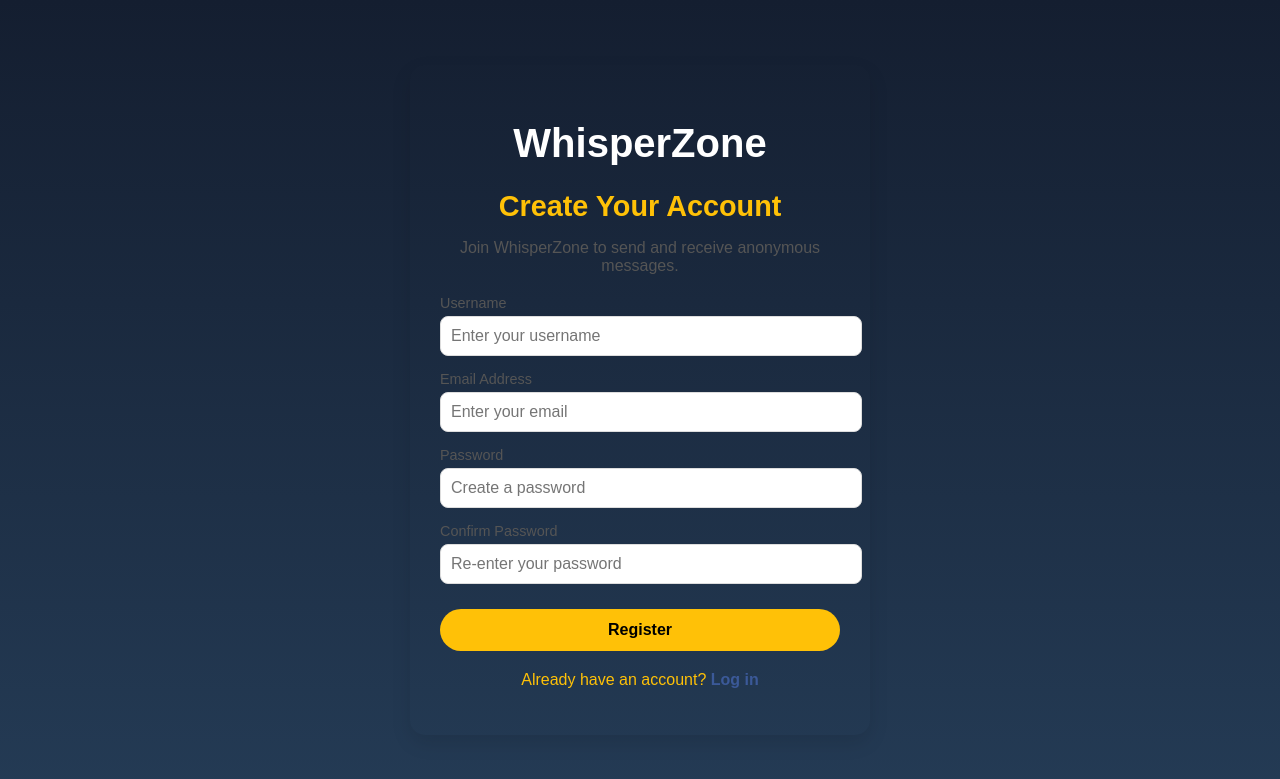
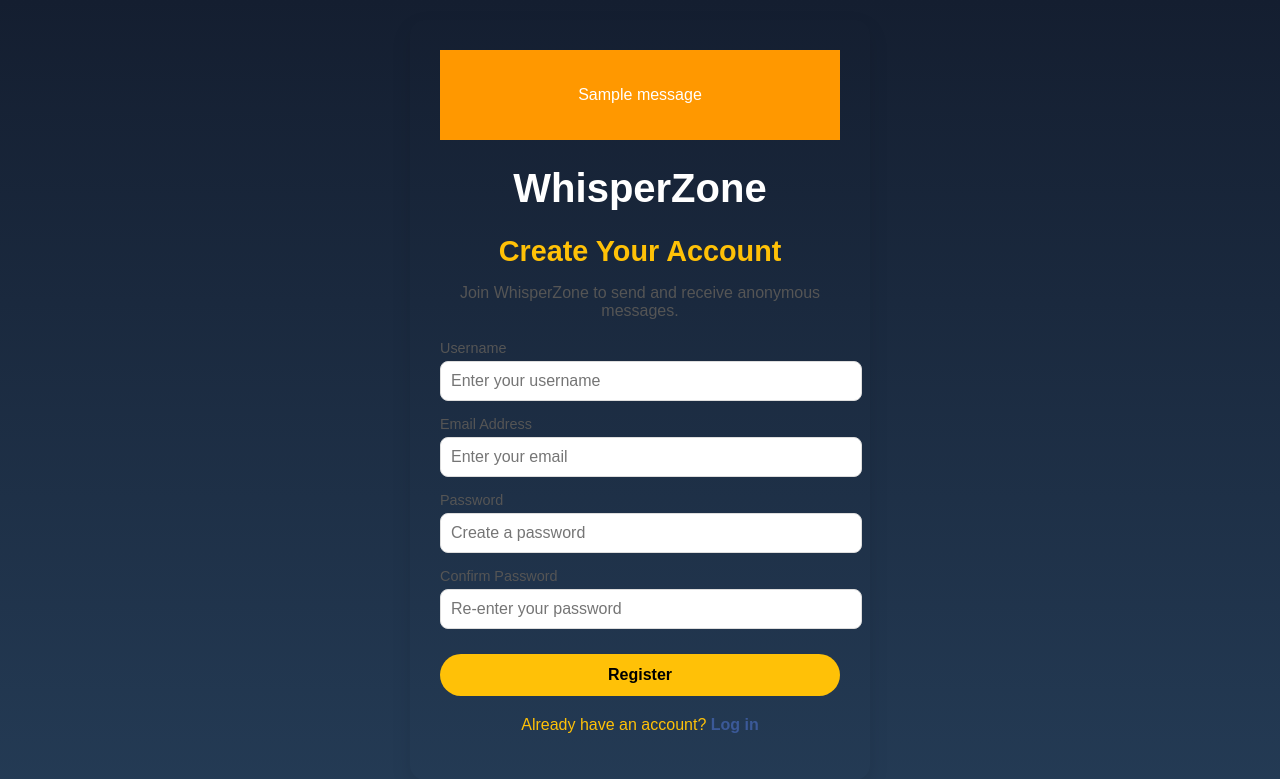
Before and after one commit to codingwhiz-BackendDev/WhisperZone, a Django app: page /register in a window 1280 px wide. Shown: the top 779 px of the page. Run offline with Django 5.2, Linux system fonts and the light colour scheme; one stand-in notice (Sample message) is shown.

Commit message:
'Update'

```diff
--- a/App/views.py
+++ b/App/views.py
@@ -4,6 +4,8 @@ from django.contrib import messages
 from .models import AnonymousMessage,Users
 from django.contrib.auth.decorators import login_required
 from django.http import HttpResponse
+from django.core.mail import send_mail
+from django.conf import settings
 
 # Create your views here.
 
@@ -43,6 +45,22 @@ def register(request):
             else:
                 user = User.objects.create_user(username=username, email=email, password=password)
                 user.save()
+                send_mail(
+                    """Welcome to WhisperZone!,
+                    Hi there!
+
+                    WhisperZone allows you to send and receive anonymous messages using your unique link.
+                    Welcome to WhisperZone! We're thrilled to have you here.
+
+                    Get started by sharing your link with your friends:
+
+                    Happy messaging,
+                    The WhisperZone Team
+                    """,
+                    settings.EMAIL_HOST_USER,    # Sender's email address
+                    [email],                     # Recipient's email address in a list
+                    fail_silently=False
+                )
                 return redirect('login')
         else:
             messages.info(request, 'Passwords does not match')
@@ -60,6 +78,9 @@ def login(request):
         if user is not None:
             auth.login(request, user)
             return redirect('index')
+        else:
+            messages.info(request, 'Credentials are Invalid')
+            return redirect('login')
     return render(request, 'login.html')
 
 def logout(request):
--- a/static/other.css
+++ b/static/other.css
@@ -99,3 +99,16 @@ button a {
     text-decoration: none;
     color: black;
 }
+
+.alert {
+    padding: 20px;
+    background-color: #f44336;
+    color: white;
+    opacity: 1;
+    transition: opacity 0.6s;
+    margin-bottom: 15px;
+}
+
+.alert.warning {
+    background-color: #ff9800;
+}
--- a/templates/login.html
+++ b/templates/login.html
@@ -11,6 +11,11 @@
 
 <body>
     <div class="container">
+        {% for message in messages %}
+        <div class="alert warning">
+            <p>{{message}}</p>
+        </div>
+        {% endfor %}
         <!-- Logo/Brand Section -->
         <div class="logo">
             <h1>WhisperZone</h1>
--- a/templates/register.html
+++ b/templates/register.html
@@ -11,6 +11,11 @@
 
 <body>
     <div class="container">
+        {% for message in messages %}
+        <div class="alert warning">
+            <p>{{message}}</p>
+        </div>
+        {% endfor %}
         <!-- Logo/Brand Section -->
         <div class="logo">
             <h1>WhisperZone</h1>
@@ -47,8 +52,8 @@
             <!-- Confirm Password Field -->
             <div class="form-group">
                 <label for="confirm-password">Confirm Password</label>
-                <input type="password" id="confirm-password" name="password2"
-                    placeholder="Re-enter your password" required>
+                <input type="password" id="confirm-password" name="password2" placeholder="Re-enter your password"
+                    required>
             </div>
 
             <!-- Submit Button -->
```
Also changed, not shown: WhisperZone/settings.py (+9 -1 lines), db.sqlite3.
